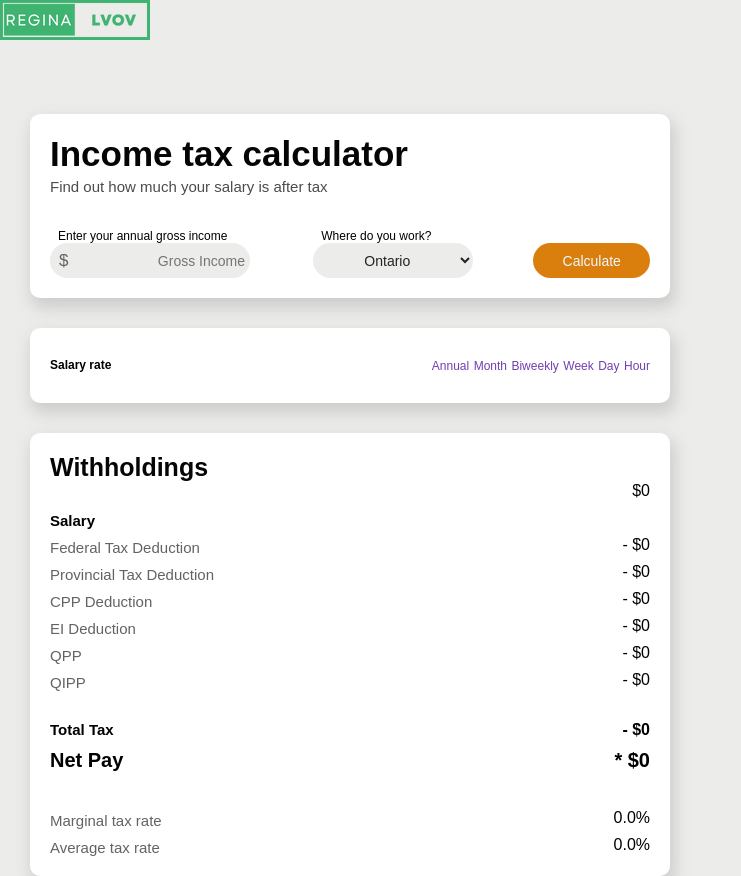
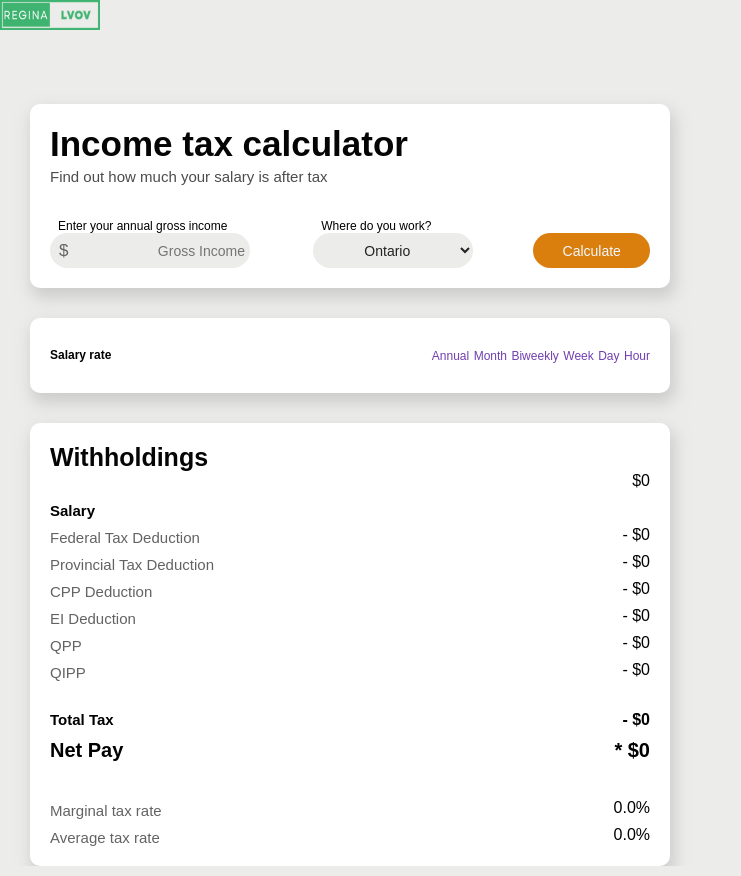
Before and after one commit to RinaLvov/rinalvov.github.io, a plain HTML site: page docs/index.html in a window 1280 px wide. Shown: the whole page, without its empty margins (0-741 px from the left). Drawn offline with Linux system fonts and the light colour scheme.

Commit message:
updated logo

```diff
--- a/docs/css/dataEntryChart.css
+++ b/docs/css/dataEntryChart.css
@@ -1,4 +1,3 @@
-
 .title h2 {
     font-size: 35px;
 }
--- a/docs/css/taxCalculatorIndex.css
+++ b/docs/css/taxCalculatorIndex.css
@@ -8,6 +8,14 @@
 
 body {
     background-color: rgb(236, 236, 234);
+}
+
+.logo {
+    height: 30px;
+    width: 100px;
+    cursor: pointer;
+    order: 3;
+    margin-left: auto;
 }
 
 h2{
```
